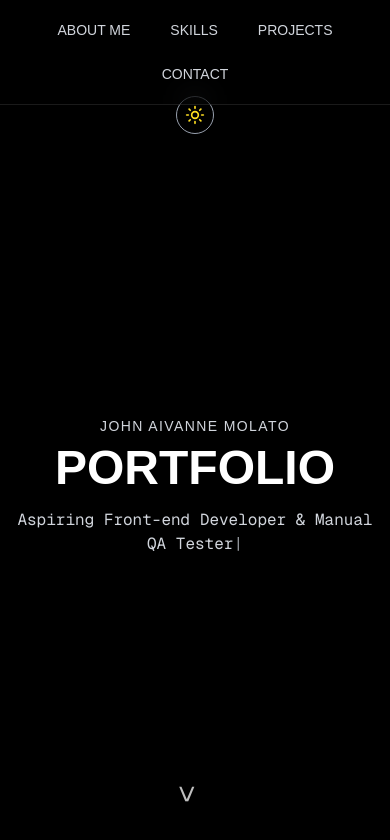
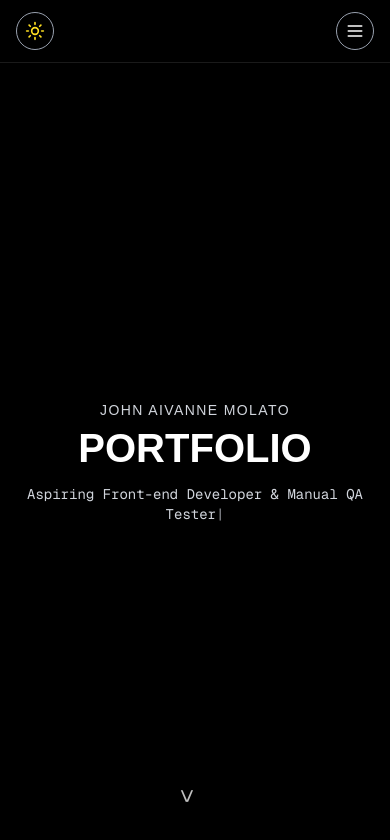
Before and after one commit to aybanmola22y/aivanne-mola2, a Next.js app: page / in a window 390 px wide. Shown: the top 840 px of the page. Built offline with nearby package versions, Linux system fonts and the light colour scheme.

Commit message:
ayos na toggle switch at burger menu sa phone

```diff
--- a/src/app/page.tsx
+++ b/src/app/page.tsx
@@ -1,8 +1,8 @@
 'use client';
 
-import { motion } from 'framer-motion';
+import { motion, AnimatePresence } from 'framer-motion';
 import { useEffect, useState } from 'react';
-import { Sun, Moon } from 'lucide-react'; // 🌞 🌙
+import { Sun, Moon, Menu, X } from 'lucide-react';
 
 export default function Home() {
   const fullText = 'Aspiring Front-end Developer & Manual QA Tester';
@@ -10,6 +10,14 @@ export default function Home() {
   const [isDeleting, setIsDeleting] = useState(false);
   const [index, setIndex] = useState(0);
   const [darkMode, setDarkMode] = useState(true);
+  const [isMobileMenuOpen, setIsMobileMenuOpen] = useState(false);
+
+  const menuItems = [
+    { text: 'ABOUT ME', href: '#aboutme' },
+    { text: 'SKILLS', href: '#skills' },
+    { text: 'PROJECTS', href: '#projects' },
+    { text: 'CONTACT', href: '#contact' }
+  ];
 
   useEffect(() => {
     const speed = isDeleting ? 50 : 100;
@@ -37,25 +45,29 @@ export default function Home() {
     return () => clearTimeout(timeout);
   }, [displayedText, isDeleting, index, fullText]);
 
+  const handleMenuItemClick = () => {
+    setIsMobileMenuOpen(false);
+  };
+
   return (
     <main
       className={`${
         darkMode ? 'bg-black text-white' : 'bg-white text-black'
       } min-h-screen flex flex-col items-center justify-center px-4 relative transition-colors duration-500`}
     >
-      {/* Header */}
-      <header className="absolute top-0 w-full z-50 border-b border-white/10 backdrop-blur-md">
+      {/* Desktop Header */}
+      <header className="hidden md:block absolute top-0 w-full z-50 border-b border-white/10 backdrop-blur-md">
         <div className="max-w-7xl mx-auto px-4 py-4">
           <motion.nav
             initial={{ opacity: 0, y: -10 }}
             animate={{ opacity: 1, y: 0 }}
             transition={{ duration: 0.6 }}
-            className="flex flex-wrap justify-center gap-4 sm:gap-6 text-sm sm:text-base"
+            className="flex justify-center gap-6 text-base"
           >
-            {['ABOUT ME', 'SKILLS', 'PROJECTS', 'CONTACT'].map((text, idx) => (
+            {menuItems.map((item, idx) => (
               <motion.a
                 key={idx}
-                href={`#${text.toLowerCase().replace(' ', '')}`}
+                href={item.href}
                 whileHover={{ scale: 1.05 }}
                 whileTap={{ scale: 0.95 }}
                 className={`relative px-3 py-1 transition duration-300 ease-in-out ${
@@ -69,15 +81,90 @@ export default function Home() {
                     darkMode ? 'bg-white' : 'bg-black'
                   } transition-all duration-300 hover:w-full`}
                 ></span>
-                {text}
+                {item.text}
               </motion.a>
             ))}
           </motion.nav>
         </div>
       </header>
 
-      {/* 🌗 Theme Toggle BELOW the header line */}
-      <div className="absolute top-20 w-full flex justify-center py-4 z-40">
+      {/* Mobile Header */}
+      <header className="md:hidden fixed top-0 left-0 right-0 z-50 px-4 py-3 backdrop-blur-md border-b border-white/10">
+        <div className="flex justify-between items-center">
+          {/* Theme Toggle - Left */}
+          <button
+            onClick={() => setDarkMode(!darkMode)}
+            className="p-2 rounded-full border border-gray-400 hover:scale-110 transition duration-300"
+            aria-label="Toggle Theme"
+          >
+            {darkMode ? (
+              <Sun className="w-5 h-5 text-yellow-300" />
+            ) : (
+              <Moon className="w-5 h-5 text-blue-600" />
+            )}
+          </button>
+
+          {/* Burger Menu - Right */}
+          <button
+            onClick={() => setIsMobileMenuOpen(!isMobileMenuOpen)}
+            className="p-2 rounded-full border border-gray-400 hover:scale-110 transition duration-300"
+            aria-label="Toggle Menu"
+          >
+            {isMobileMenuOpen ? (
+              <X className="w-5 h-5" />
+            ) : (
+              <Menu className="w-5 h-5" />
+            )}
+          </button>
+        </div>
+      </header>
+
+      {/* Mobile Menu Overlay */}
+      <AnimatePresence>
+        {isMobileMenuOpen && (
+          <motion.div
+            initial={{ opacity: 0 }}
+            animate={{ opacity: 1 }}
+            exit={{ opacity: 0 }}
+            className="md:hidden fixed inset-0 z-40 bg-black/80 backdrop-blur-sm"
+            onClick={() => setIsMobileMenuOpen(false)}
+          >
+            <motion.div
+              initial={{ x: '100%' }}
+              animate={{ x: 0 }}
+              exit={{ x: '100%' }}
+              transition={{ type: 'tween', duration: 0.3 }}
+              className={`absolute right-0 top-0 h-full w-64 ${
+                darkMode ? 'bg-gray-900' : 'bg-white'
+              } shadow-xl pt-20`}
+              onClick={(e) => e.stopPropagation()}
+            >
+              <nav className="flex flex-col px-6 py-4">
+                {menuItems.map((item, idx) => (
+                  <motion.a
+                    key={idx}
+                    href={item.href}
+                    onClick={handleMenuItemClick}
+                    initial={{ opacity: 0, x: 20 }}
+                    animate={{ opacity: 1, x: 0 }}
+                    transition={{ delay: idx * 0.1 }}
+                    className={`py-4 text-lg font-medium border-b border-gray-200/20 transition duration-300 ${
+                      darkMode
+                        ? 'text-gray-300 hover:text-white'
+                        : 'text-gray-700 hover:text-black'
+                    }`}
+                  >
+                    {item.text}
+                  </motion.a>
+                ))}
+              </nav>
+            </motion.div>
+          </motion.div>
+        )}
+      </AnimatePresence>
+
+      {/* Desktop Theme Toggle */}
+      <div className="hidden md:flex absolute top-20 w-full justify-center py-4 z-40">
         <button
           onClick={() => setDarkMode(!darkMode)}
           className="p-2 rounded-full border border-gray-400 hover:scale-110 transition duration-300"
@@ -92,7 +179,7 @@ export default function Home() {
       </div>
 
       {/* Centered Content */}
-      <div className="text-center mt-32">
+      <div className="text-center mt-20 md:mt-32">
         <motion.div
           initial={{ opacity: 0, y: -10 }}
           animate={{ opacity: 1, y: 0 }}
@@ -108,7 +195,7 @@ export default function Home() {
           initial={{ scale: 0.8, opacity: 0 }}
           animate={{ scale: 1, opacity: 1 }}
           transition={{ duration: 0.8, delay: 0.2 }}
-          className="text-[3rem] sm:text-[6rem] md:text-[8rem] font-extrabold leading-none"
+          className="text-[2.5rem] sm:text-[4rem] md:text-[6rem] lg:text-[8rem] font-extrabold leading-none"
         >
           PORTFOLIO
         </motion.h1>
@@ -117,7 +204,7 @@ export default function Home() {
           initial={{ opacity: 0 }}
           animate={{ opacity: 1 }}
           transition={{ duration: 1, delay: 1.5 }}
-          className={`mt-4 text-base sm:text-xl font-mono ${
+          className={`mt-4 text-sm sm:text-base md:text-xl font-mono px-2 ${
             darkMode ? 'text-gray-300' : 'text-gray-600'
           }`}
         >
@@ -136,7 +223,7 @@ export default function Home() {
           repeat: Infinity,
           ease: 'easeInOut',
         }}
-        className={`absolute bottom-8 text-3xl transform rotate-90 ${
+        className={`absolute bottom-8 text-2xl md:text-3xl transform rotate-90 ${
           darkMode ? 'text-white' : 'text-black'
         }`}
       >
```
